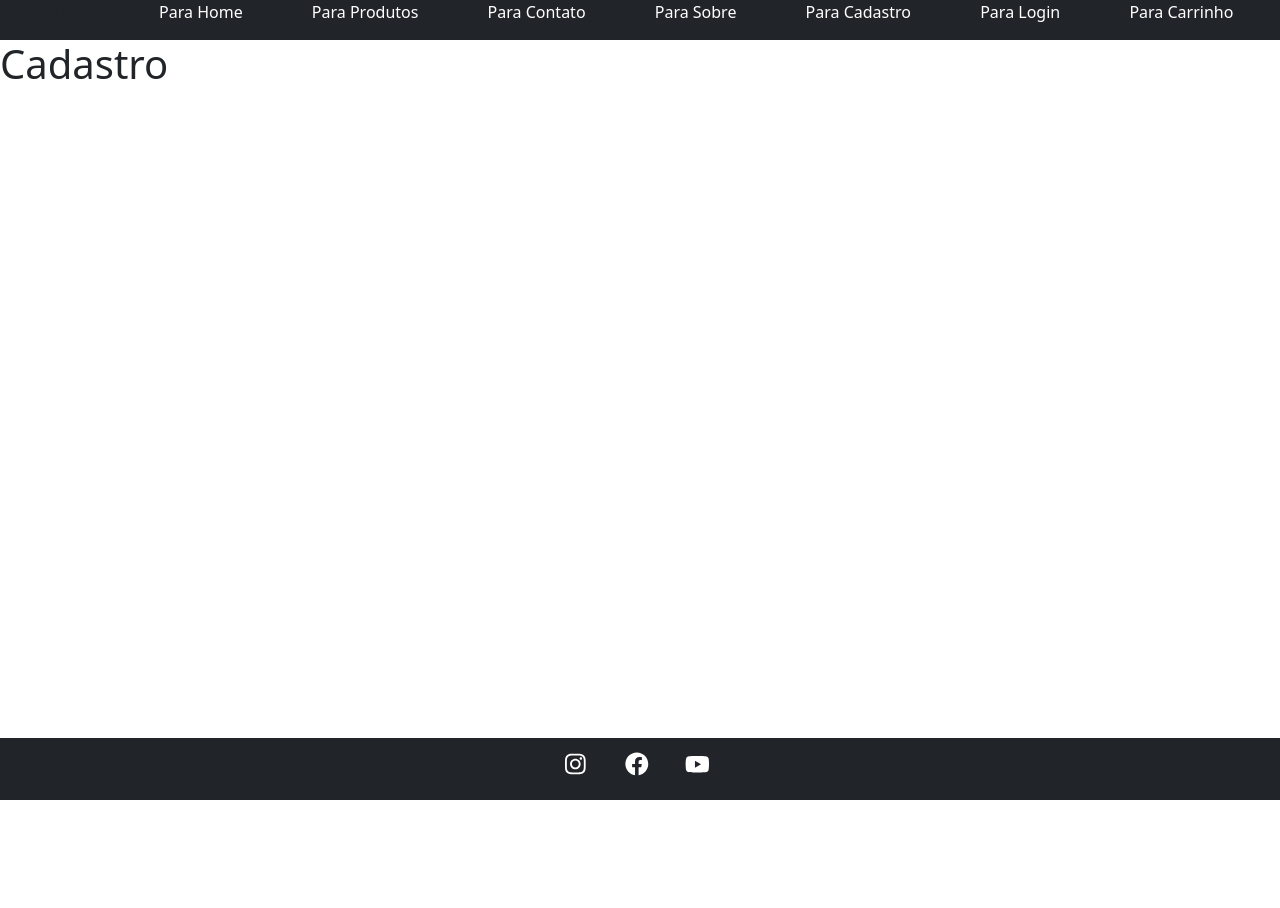
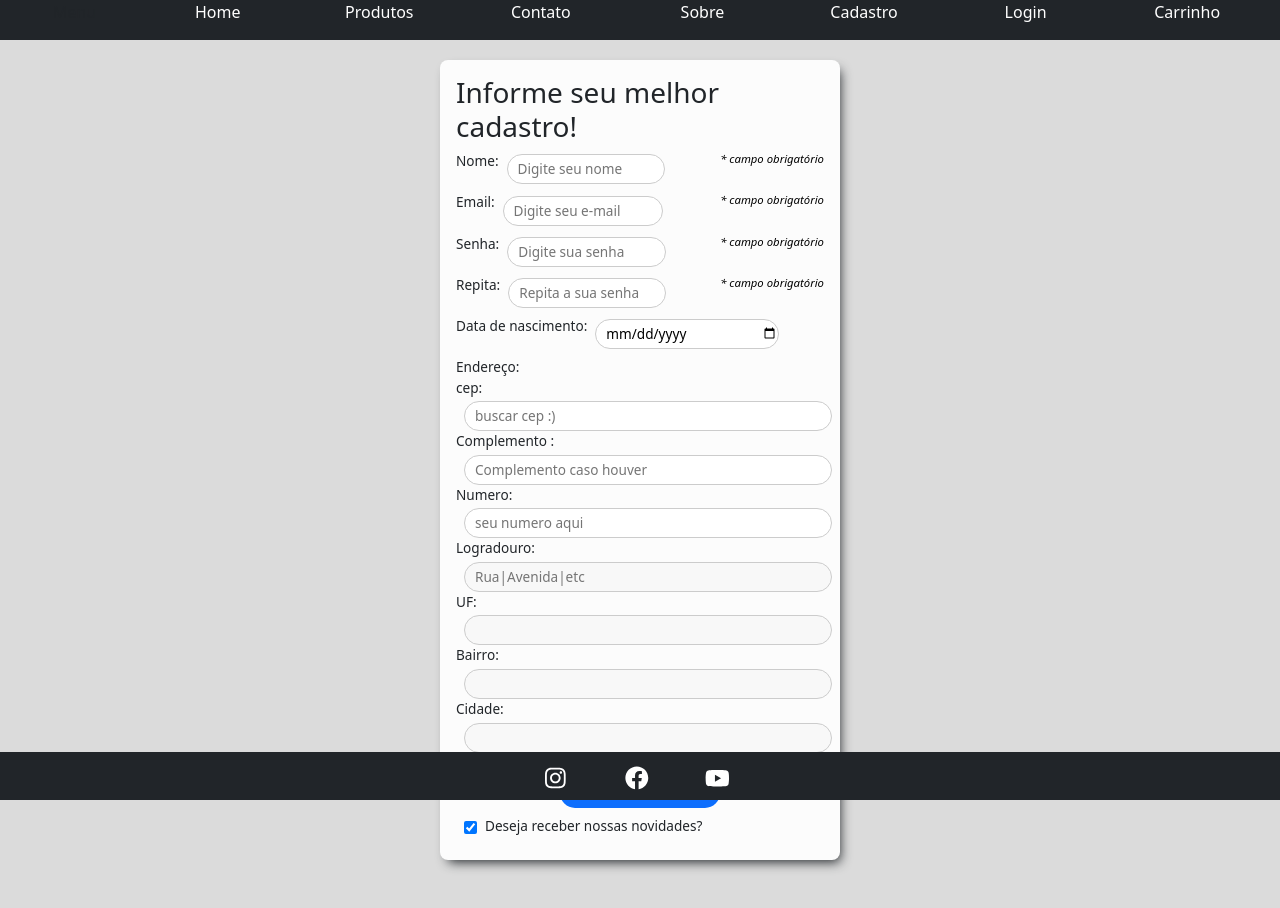
Before and after one commit to thiagocarvalho93/trabalho-final-react, a React (Create React App) app: page /cadastro in a window 1280 px wide. Before the commit the page ends 800 px from the top, so only its background shows below. Built offline with nearby package versions, Linux system fonts and the light colour scheme.

Commit message:
ajuste no form de cadastro

```diff
--- a/package.json
+++ b/package.json
@@ -6,6 +6,7 @@
     "@testing-library/jest-dom": "^5.16.4",
     "@testing-library/react": "^13.3.0",
     "@testing-library/user-event": "^13.5.0",
+    "axios": "^0.27.2",
     "bootstrap": "^5.1.3",
     "react": "^18.1.0",
     "react-bootstrap": "^2.4.0",
--- a/src/components/Footer/style.css
+++ b/src/components/Footer/style.css
@@ -43,6 +43,7 @@ path{
 footer {
     position: fixed;
     bottom: 0;
+    height: 6vh;
     width: 100vw;
   }
   svg {
--- a/src/components/Navbar/index.js
+++ b/src/components/Navbar/index.js
@@ -6,13 +6,13 @@ const Navbar = () => {
         <>
 
         <nav className="container-fluid">Menu
-        <Link to="/home">Para Home</Link>
-        <Link to="/produto">Para Produtos</Link>
-        <Link to="/contato">Para Contato</Link>
-        <Link to="/sobre">Para Sobre</Link>
-        <Link to="/cadastro">Para Cadastro</Link>
-        <Link to="/login">Para Login</Link>
-        <Link to="/carrinho">Para Carrinho</Link>
+        <Link to="/home"> Home</Link>
+        <Link to="/produto"> Produtos</Link>
+        <Link to="/contato"> Contato</Link>
+        <Link to="/sobre"> Sobre</Link>
+        <Link to="/cadastro"> Cadastro</Link>
+        <Link to="/login"> Login</Link>
+        <Link to="/carrinho"> Carrinho</Link>
         </nav>
 
 
--- a/src/components/Navbar/style.css
+++ b/src/components/Navbar/style.css
@@ -3,6 +3,8 @@ a{
    display: block;
    height: 5vh;
    color: white;
+   text-align: center;
+   width: 5rem;
 }
 .container-fluid{
    display: flex;
@@ -13,4 +15,5 @@ a{
 
 .container-fluid a:hover{
    background-color:grey;
+   color: white;
 }
--- a/src/index.css
+++ b/src/index.css
@@ -11,3 +11,7 @@ code {
   font-family: source-code-pro, Menlo, Monaco, Consolas, 'Courier New',
     monospace;
 }
+
+body{
+  background-color: rgb(219, 219, 219);
+}
--- /dev/null
+++ b/src/pages/Cadastro/Components/CadastroCliente/index.js
@@ -0,0 +1,138 @@
+import 'bootstrap/dist/css/bootstrap.min.css'
+import { useEffect, useState } from 'react'
+import axios from 'axios';
+import './styles.css'
+const CadastroCliente = () => {
+
+    const [data, setData] = useState([])
+    const [endereco, setEndereco] = useState([])
+
+    const getCep = async (cep) => {
+        if (cep === undefined || cep.length <= 0) {
+            return
+        }
+        try {
+            const { data } = await axios.get(`https://teg-store-api.herokuapp.com/tegloja/cep/${cep}`)
+
+            setEndereco(data)
+
+        } catch (e) {
+
+        }
+    }
+    useEffect(() => {
+
+        getCep();
+    }, [])
+    const handleBlur = (e) => getCep(e.target.value)
+
+    const validarSenha = () => {
+        return true
+    }
+    function check() {
+        let nome = data.nome;
+        let email = data.email;
+        let senha1 = data.senha;
+        let senha2 = document.querySelector("#senha2").value;
+
+        if (
+            nome !== "" &&
+            email !== "" &&
+            senha1 !== "" &&
+            senha2 !== "" &&
+            senha1 === senha2
+        )
+            return true;
+        else {
+            return false;
+        }
+    }
+    function msg() {
+        if (check()) {
+            alert("Cadastro Feito!");
+            handleForm();
+        } else {
+            for (let i = 0; i < 4; i++) {
+                document.querySelectorAll(".obrigatorio")[i].textContent =
+                    "* Cheque esse campo";
+                document.querySelectorAll(".obrigatorio")[i].style.color = "red";
+                document.querySelectorAll(".obrigatorio")[i].style.transition = "800ms";
+            }
+
+            alert("Faltam dados obrigatórios.");
+        }
+    }
+
+    const handleForm = () => {
+        setData(data)
+        console.log(data);
+    }
+
+    return (
+        <>
+            <main className="container mb-6 pb-5">
+
+                <form className="formulario">
+
+                    <h3>Informe seu melhor cadastro!</h3>
+
+                    <div className="field">
+                        <label>  Nome:<input type="text" id="nome" name="nome" placeholder="Digite seu nome" required /><br /><span
+                            className="obrigatorio" value={data.nome} onChange={(e) => setData(e.target.value)} > * campo obrigatório</span>
+                        </label>
+                    </div>
+
+                    <div className="field">
+                        <label> Email: <input type="email" id="emailCadastro" name="email" placeholder="Digite seu e-mail" />
+                            <br /><span className="obrigatorio" value={data.email} onChange={(e) => setData(e.target.value)} > * campo obrigatório</span>
+                        </label>
+                    </div>
+
+                    <div className="field">
+                        <label> Senha: <input type="password" id="senha1" name="password" placeholder="Digite sua senha" /><br /><span
+                            className="obrigatorio" value={data.senha} onChange={(e) => setData(e.target.value)} > * campo obrigatório</span>
+                        </label>
+                    </div>
+
+                    <div className="field">
+                        <label>  Repita:  <input onBlur={validarSenha} type="password" id="senha2" name="password"
+                            placeholder="Repita a sua senha" /><br /><span className="obrigatorio"> * campo obrigatório</span>
+                        </label>
+                    </div>
+
+                    <div className="field">
+                        <label>Data de nascimento: <input type="date" id="datanascimento" name="Data de nascimento" value={data.nascimento} onChange={(e) => setData(e.target.value)} /> </label>
+                    </div>
+
+                    <div className="Endereco">
+                        <label> Endereço:<br />
+                            cep:
+
+                            <input type="text" id="cep" name="cep" placeholder="buscar cep :)" onChange={(e) => setEndereco(e.target.value)} value={endereco.cep} onBlur={handleBlur} />
+                            Complemento : <input type="text" id="complemento" name="complemento" placeholder="Complemento caso houver" value={data.complemento} onChange={(e) => setData(e.target.value)} />
+                            Numero: <input type="text" id="numeroEndereco" name="numero" placeholder="seu numero aqui" value={data.numeroEndereco} onChange={(e) => setData(e.target.value)} />
+                            Logradouro: <input type="text" id="logradouro" name="cep" placeholder="Rua|Avenida|etc" disabled value={endereco.logradouro} />
+                            UF: <input type="text" id="uf" name="uf" disabled value={endereco.uf} />
+                            Bairro: <input type="text" id="bairro" name="bairro" disabled value={endereco.bairro} />
+                            Cidade: <input type="text" id="cidade" name="cidade" disabled value={endereco.cidade} />
+
+                        </label>
+                    </div>
+                    <br />
+                    <input type="button" value="Enviar" className="btn btn-primary submit" id="cadastro" name="Enviar Formulário" onClick={console.log(data)} />
+
+                    <div className="field">
+                        <label> <input type="checkbox" name="novidades" id="sim" defaultChecked /> Deseja receber nossas novidades?<br />
+
+                        </label>
+                    </div>
+
+
+                </form>
+
+            </main>
+        </>
+    )
+}
+
+export default CadastroCliente;
--- /dev/null
+++ b/src/pages/Cadastro/Components/CadastroCliente/styles.css
@@ -0,0 +1,128 @@
+body {
+    height: 100%;
+    width: 100%;
+    background-color: rgb(219, 219, 219);
+  }
+
+  span {
+    flex-direction: row-reverse;
+    color: black;
+    font-size: smaller;
+    font-style: italic;
+  }
+
+  .formulario {
+    font-size: 0.85rem;
+    background-color: rgb(252, 252, 252);
+    margin-top: 1.25rem;
+    margin-inline: auto;
+    max-width: 50vh;
+    min-width: 30vh;
+    padding-inline: 1rem;
+    padding-block: 1rem;
+    border-radius: 0.5rem;
+    box-shadow: 4px 6px 12px -4px;
+  }
+
+  h3 {
+    color: var(--primary-color);
+  }
+
+  .formulario p {
+    width: 50%;
+    font-size: 1em;
+  }
+
+  .field {
+    width: 100%;
+    margin: 0.5rem 0;
+  }
+
+  .field label,
+  .field span {
+    display: flex;
+    width: 100%;
+  }
+
+  .radiobox label {
+    width: auto;
+    display: inline-block;
+  }
+
+  input[type="text"],
+  input[type="email"],
+  input[type="password"],
+  textarea {
+    width: 100%;
+    padding-left: 10px;
+    height: 30px;
+    line-height: 30px;
+    border-radius: 15px;
+    border: 1px solid #ccc;
+    outline: none;
+  }
+
+  input[type="date"],
+  textarea {
+    width: 50%;
+    padding-left: 10px;
+    height: 30px;
+    line-height: 30px;
+    border-radius: 15px;
+    border: 1px solid #ccc;
+    outline: none;
+  }
+
+  input[type="number"] {
+    width: 10%;
+    padding-left: 10px;
+    height: 30px;
+    line-height: 30px;
+    border-radius: 15px;
+    border: 1px solid #ccc;
+    outline: none;
+  }
+
+  input {
+    margin-top: 0.2rem;
+    margin-left: 0.5rem;
+    margin-right: 0.5rem;
+  }
+
+  textarea {
+    line-height: 20px;
+    padding: 10px;
+    height: 90px;
+    resize: none;
+  }
+
+  #cadastro {
+    display: block;
+    height: 35px;
+    border: none;
+    outline: 0;
+    cursor: pointer;
+    margin: 0 auto;
+    text-align: center;
+    border-radius: 15px;
+  }
+
+  div.Satisfacao {
+    margin-bottom: 1rem;
+  }
+
+  .navbar-brand:hover {
+    opacity: 0.3;
+  }
+
+  .submit {
+    width: 10rem;
+  }
+
+.novidades{
+    margin-left: 3px;
+  }
+
+  .dados1{
+    display: flex;
+  }
--- a/src/pages/Cadastro/index.js
+++ b/src/pages/Cadastro/index.js
@@ -1,7 +1,9 @@
+import CadastroCliente from "./Components/CadastroCliente";
+
 const Cadastro = () => {
     return(
         <>
-         <h1>Cadastro</h1>
+         <CadastroCliente/>
         </>
     )
 }
```
Also changed, not shown: 1 other file (tests, documents, lock files or other folders).
